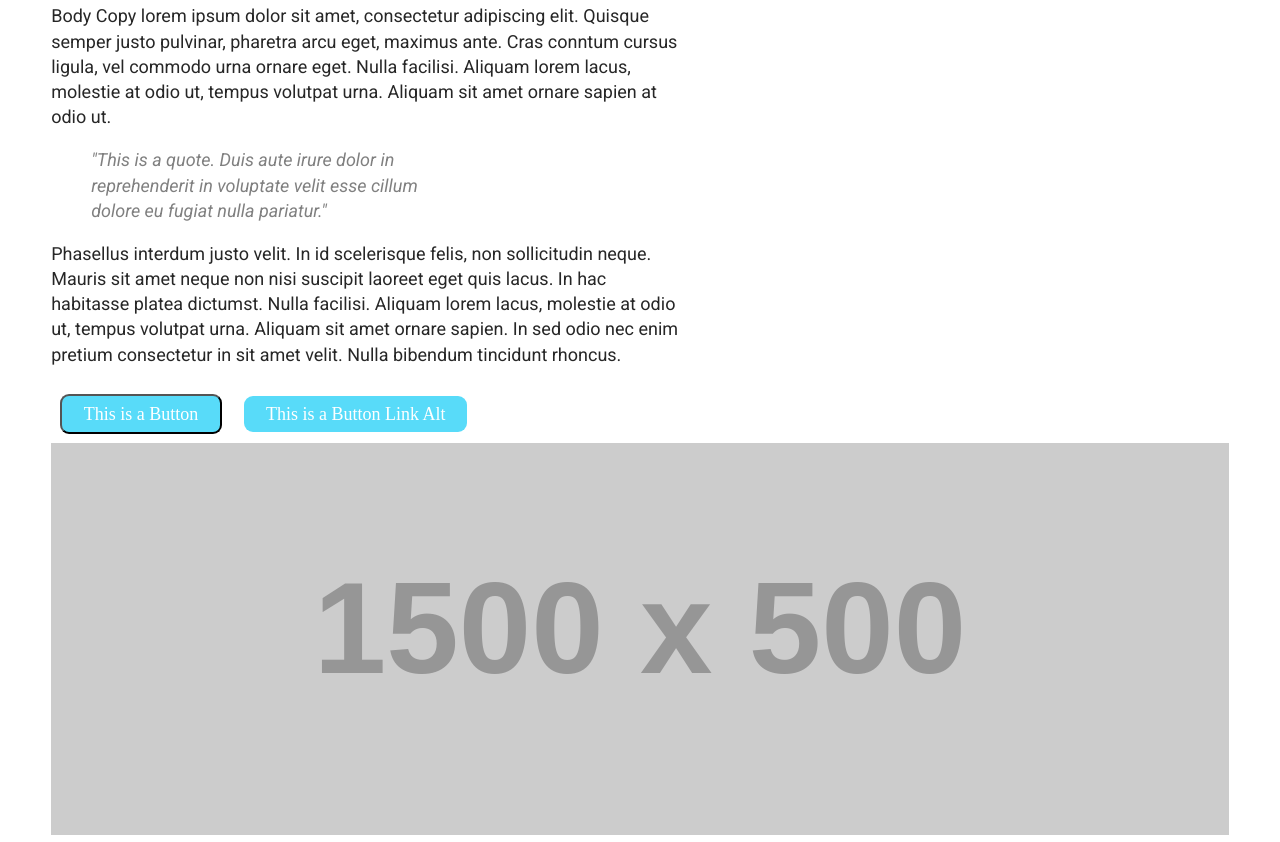
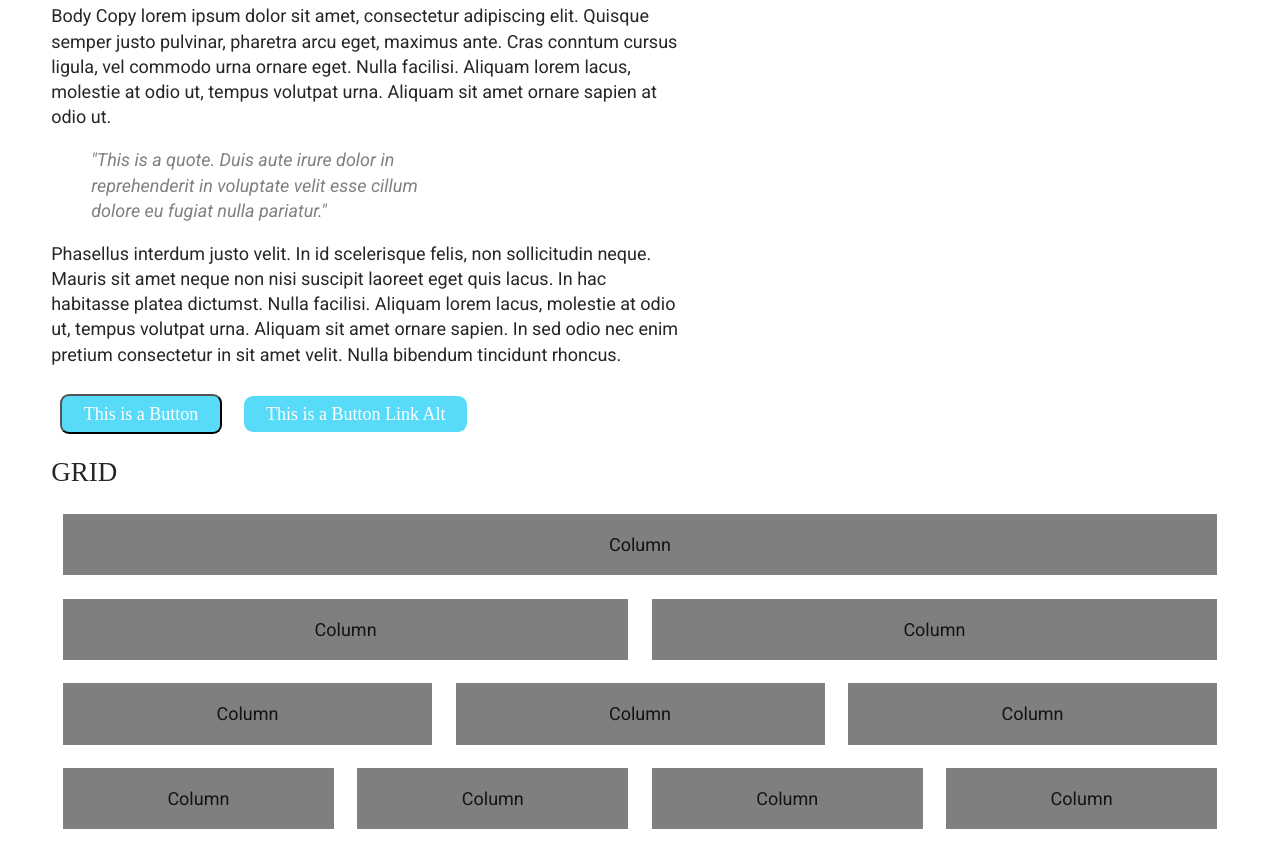
Before and after one commit to kokonagai/mybase, a plain HTML site: page index.html in a window 1280 px wide. Shown: the part 819-1661 px from the top of the page. Drawn offline with Linux system fonts and the light colour scheme; placeholder pictures from the web are drawn by us; a web font is replaced by a local one.

Commit message:
added grid system (wip)

```diff
--- a/index.html
+++ b/index.html
@@ -71,9 +71,27 @@
 
         <button>This is a Button</button>
         <a class="button alt">This is a Button Link Alt</a>
+        <h3>GRID</h3>
+        <div class="row">
+            <div class="column">Column</div>
 
-        <img src="http://via.placeholder.com/1500/500" alt="Placeholder Image" />
+        </div>
+        <div class="row">
+            <div class="column">Column</div>
+            <div class="column">Column</div>
 
+        </div>
+        <div class="row">
+            <div class="column">Column</div>
+            <div class="column">Column</div>
+            <div class="column">Column</div>
+        </div>
+        <div class="row">
+            <div class="column">Column</div>
+            <div class="column">Column</div>
+            <div class="column">Column</div>
+            <div class="column">Column</div>
+        </div>
     </div>
 </body>
 
--- /dev/null
+++ b/scss/partials/_grid.scss
@@ -0,0 +1,28 @@
+//GRID this is a simple simantic grid
+// 1/2 column, 1/3 col,
+
+
+.row .column {
+        margin-bottom: 2%;
+    }
+        @media (min-width: $breakpoint-small) {
+            .row {
+                display: flex;
+                justify-content: center;
+                .column{
+                    flex-grow: 1;
+                    margin: 1%;
+                }
+            }
+        }
+
+
+
+.row {
+    // background: yellow;
+    .column {
+        background: rgba(0,0,0,.5);
+        padding: 1em;
+        text-align: center;
+    }
+}
--- a/scss/style.scss
+++ b/scss/style.scss
@@ -5,7 +5,7 @@ $body-fontfamily: 'Roboto', sans-serif;
 
 // COLORS
 $color-text-body: rgba(0,0,0,.85);
-$color-accent: rgb(255, 164, 27);
+$color-accent: rgb(108, 129, 252);
 $color-midgrey: rgba(0,0,0,.5);
 $color-links: rgb(88, 219, 249);
 $color-links-dark: #035;
@@ -22,3 +22,4 @@ $breakpoint-large: 1250px;
 @import 'partials/buttons';
 @import 'partials/media';
 @import 'partials/layout';
+@import 'partials/grid';
```
Also changed, not shown: css/style.css, 3 other files.
